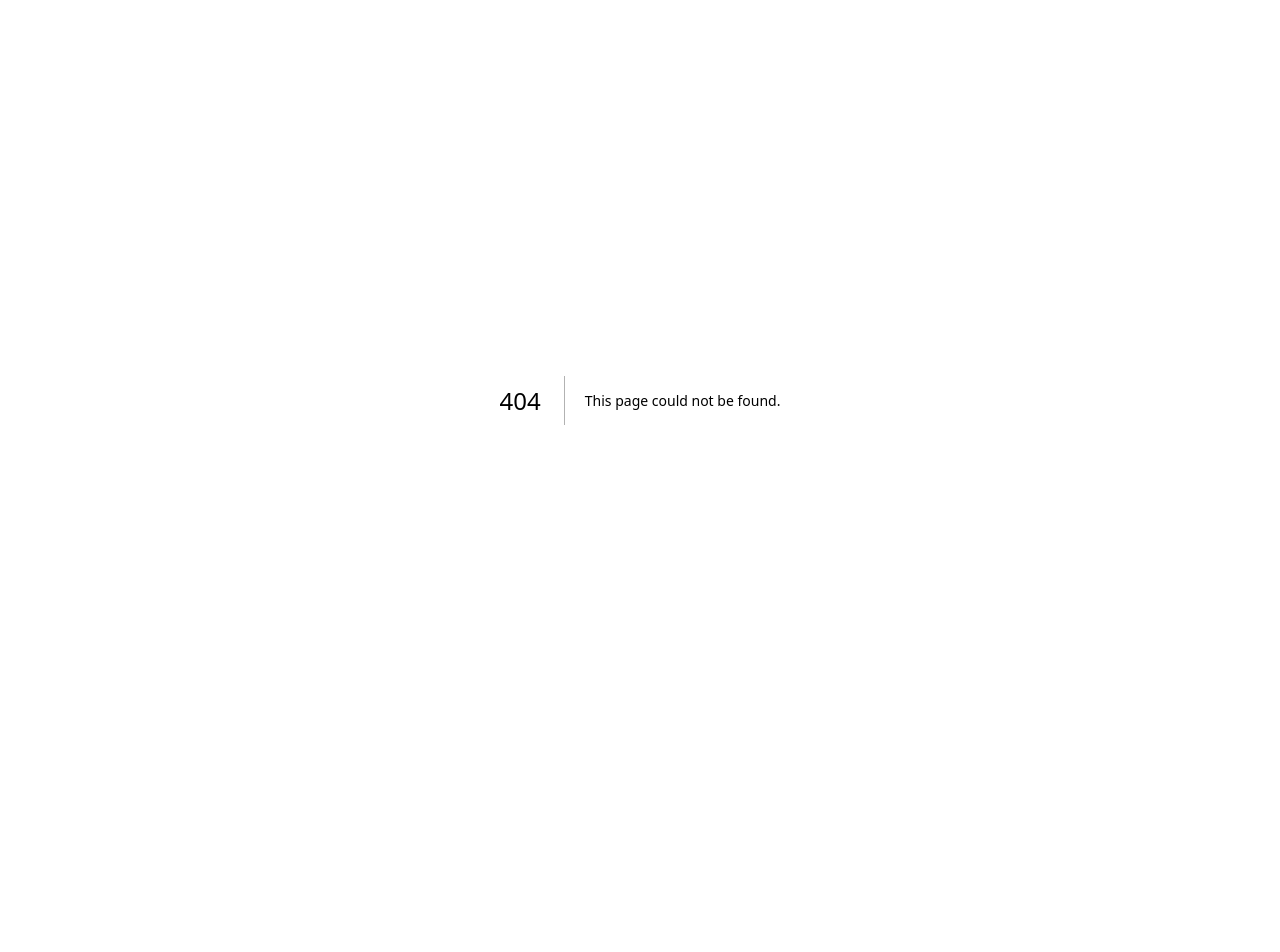
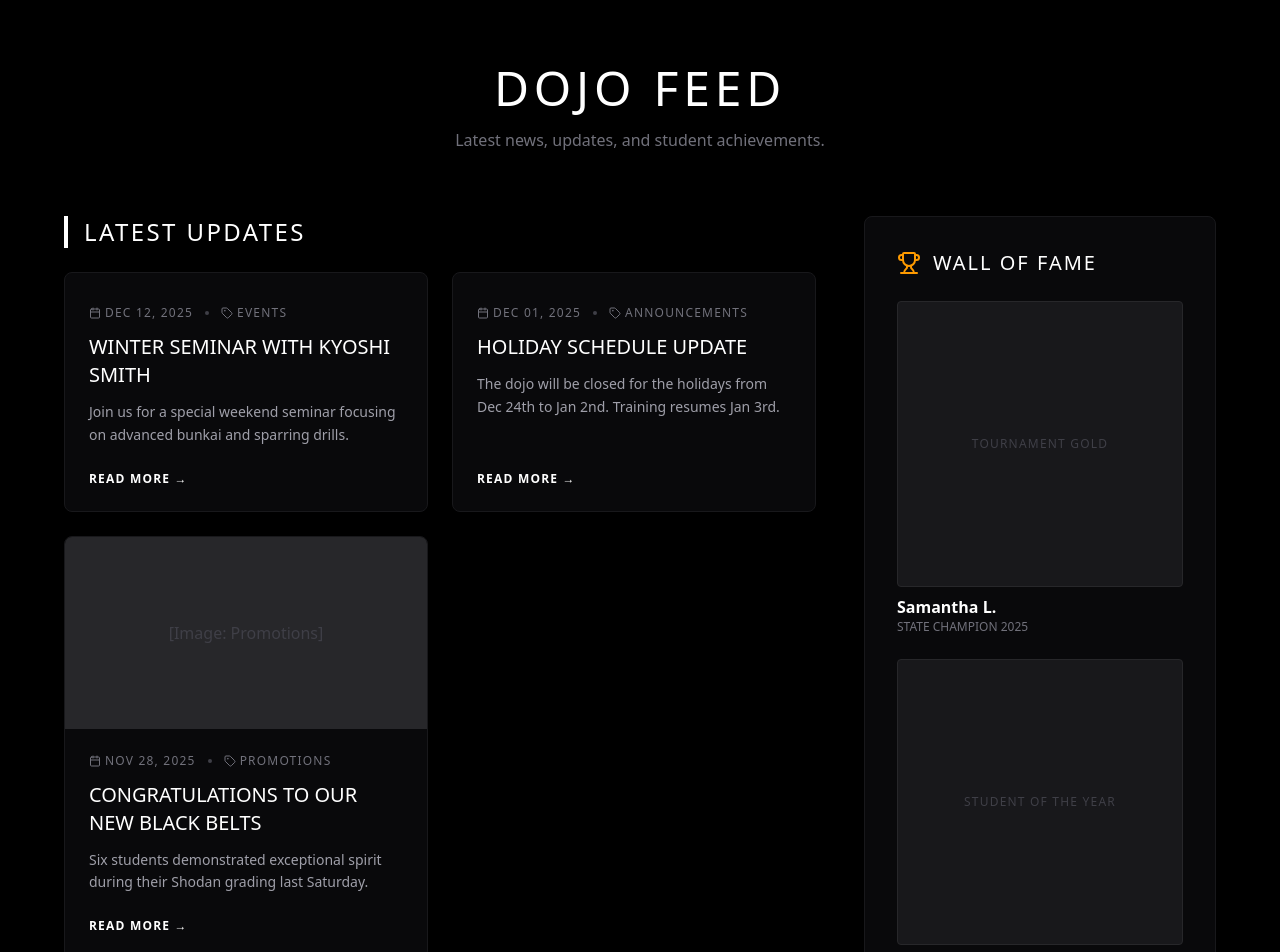
Before and after one commit to MACM18/karate-IKS, a Next.js app: page /news in a window 1280 px wide. Before the commit this address had no page. Shown: the top 952 px of the page. Before the commit the page ends 800 px from the top, so only its background shows below. Built offline with nearby package versions, Linux system fonts and the light colour scheme.

Commit message:
Add news page with a list of news items and a reusable NewsCard component.

```diff
--- /dev/null
+++ b/app/news/page.tsx
@@ -0,0 +1,90 @@
+import { NewsCard } from "@/components/NewsCard";
+import { Trophy } from "lucide-react";
+
+export default function NewsPage() {
+    const newsItems = [
+        {
+            title: "Winter Seminar with Kyoshi Smith",
+            excerpt: "Join us for a special weekend seminar focusing on advanced bunkai and sparring drills.",
+            date: "Dec 12, 2025",
+            category: "Events"
+        },
+        {
+            title: "Holiday Schedule Update",
+            excerpt: "The dojo will be closed for the holidays from Dec 24th to Jan 2nd. Training resumes Jan 3rd.",
+            date: "Dec 01, 2025",
+            category: "Announcements"
+        },
+        {
+            title: "Congratulations to our new Black Belts",
+            excerpt: "Six students demonstrated exceptional spirit during their Shodan grading last Saturday.",
+            date: "Nov 28, 2025",
+            category: "Promotions",
+            imageUrl: "placeholder"
+        }
+    ];
+
+    return (
+        <div className="min-h-screen bg-black text-white p-8 md:p-16 font-sans">
+            <header className="text-center mb-16">
+                <h1 className="text-5xl font-heading uppercase tracking-widest text-white mb-4">Dojo Feed</h1>
+                <p className="text-zinc-500">Latest news, updates, and student achievements.</p>
+            </header>
+
+            <div className="max-w-7xl mx-auto grid grid-cols-1 lg:grid-cols-3 gap-12">
+
+                {/* Main Feed */}
+                <div className="lg:col-span-2 space-y-8">
+                    <h2 className="text-2xl font-heading uppercase text-white tracking-widest mb-6 border-l-4 border-action pl-4">
+                        Latest Updates
+                    </h2>
+                    <div className="grid grid-cols-1 md:grid-cols-2 gap-6">
+                        {newsItems.map((item, i) => (
+                            <NewsCard key={i} {...item} />
+                        ))}
+                    </div>
+                </div>
+
+                {/* Wall of Fame (Sidebar) */}
+                <aside>
+                    <div className="bg-zinc-950 border border-zinc-900 rounded-lg p-8 sticky top-8">
+                        <div className="flex items-center gap-3 mb-6">
+                            <Trophy className="text-amber-500" size={24} />
+                            <h2 className="text-xl font-heading uppercase text-white tracking-widest">
+                                Wall of Fame
+                            </h2>
+                        </div>
+
+                        <div className="space-y-6">
+                            <div className="group cursor-pointer">
+                                <div className="aspect-square bg-zinc-900 rounded border border-zinc-800 mb-2 overflow-hidden relative">
+                                    {/* Placeholder for "Action Portrait" */}
+                                    <div className="absolute inset-0 flex items-center justify-center text-zinc-700 text-xs uppercase tracking-widest">
+                                        Tournament Gold
+                                    </div>
+                                </div>
+                                <h3 className="font-bold text-white group-hover:text-amber-500 transition-colors">Samantha L.</h3>
+                                <p className="text-xs text-zinc-500 uppercase">State Champion 2025</p>
+                            </div>
+
+                            <div className="group cursor-pointer">
+                                <div className="aspect-square bg-zinc-900 rounded border border-zinc-800 mb-2 overflow-hidden relative">
+                                    <div className="absolute inset-0 flex items-center justify-center text-zinc-700 text-xs uppercase tracking-widest">
+                                        Student of the Year
+                                    </div>
+                                </div>
+                                <h3 className="font-bold text-white group-hover:text-amber-500 transition-colors">Miguel D.</h3>
+                                <p className="text-xs text-zinc-500 uppercase">Outstanding Spirit</p>
+                            </div>
+
+                            <button className="w-full py-3 mt-4 border border-zinc-800 text-zinc-400 hover:text-white hover:border-zinc-700 uppercase text-xs font-bold tracking-widest transition-colors rounded">
+                                View Gallery
+                            </button>
+                        </div>
+                    </div>
+                </aside>
+
+            </div>
+        </div>
+    );
+}
--- /dev/null
+++ b/components/NewsCard.tsx
@@ -0,0 +1,47 @@
+import { Calendar, Tag } from "lucide-react";
+import Image from "next/image";
+
+interface NewsCardProps {
+    title: string;
+    excerpt: string;
+    date: string;
+    category: string;
+    imageUrl?: string;
+}
+
+export function NewsCard({ title, excerpt, date, category, imageUrl }: NewsCardProps) {
+    return (
+        <div className="group bg-zinc-950 border border-zinc-900 rounded-lg overflow-hidden hover:border-zinc-700 transition-colors flex flex-col h-full">
+            {imageUrl ? (
+                <div className="h-48 bg-zinc-900 relative">
+                    {/* Use Next.js Image in production, mocking for now */}
+                    <div className="w-full h-full flex items-center justify-center text-zinc-700 bg-zinc-800">
+                        [Image: {category}]
+                    </div>
+                </div>
+            ) : (
+                <div className="h-2 bg-action" />
+            )}
+
+            <div className="p-6 flex flex-col flex-1">
+                <div className="flex items-center gap-3 mb-3 text-xs uppercase tracking-widest text-zinc-500">
+                    <span className="flex items-center gap-1"><Calendar size={12} /> {date}</span>
+                    <span className="w-1 h-1 bg-zinc-700 rounded-full" />
+                    <span className="flex items-center gap-1 text-action"><Tag size={12} /> {category}</span>
+                </div>
+
+                <h3 className="text-xl font-heading uppercase text-white mb-3 group-hover:text-action transition-colors">
+                    {title}
+                </h3>
+
+                <p className="text-zinc-400 text-sm leading-relaxed mb-6 flex-1">
+                    {excerpt}
+                </p>
+
+                <button className="text-xs font-bold uppercase tracking-widest text-white hover:text-action transition-colors text-left">
+                    Read More &rarr;
+                </button>
+            </div>
+        </div>
+    );
+}
```
